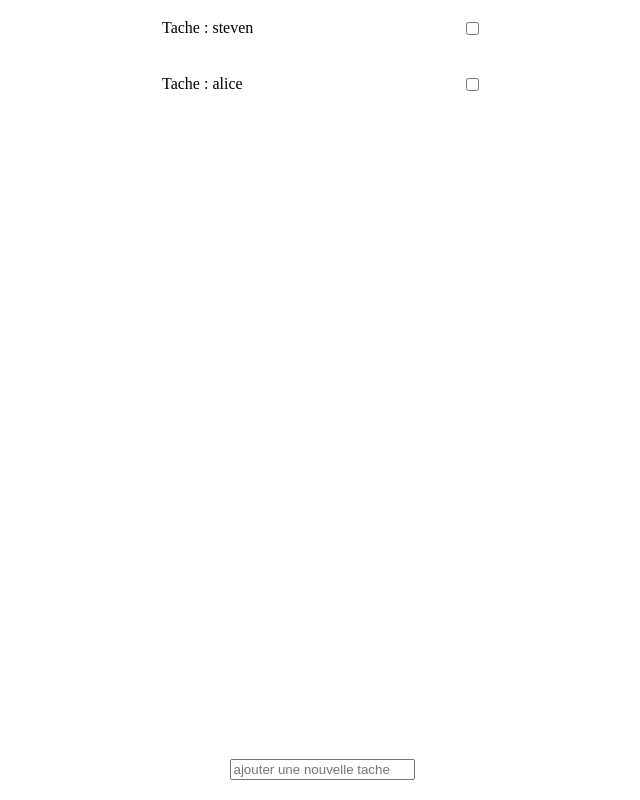
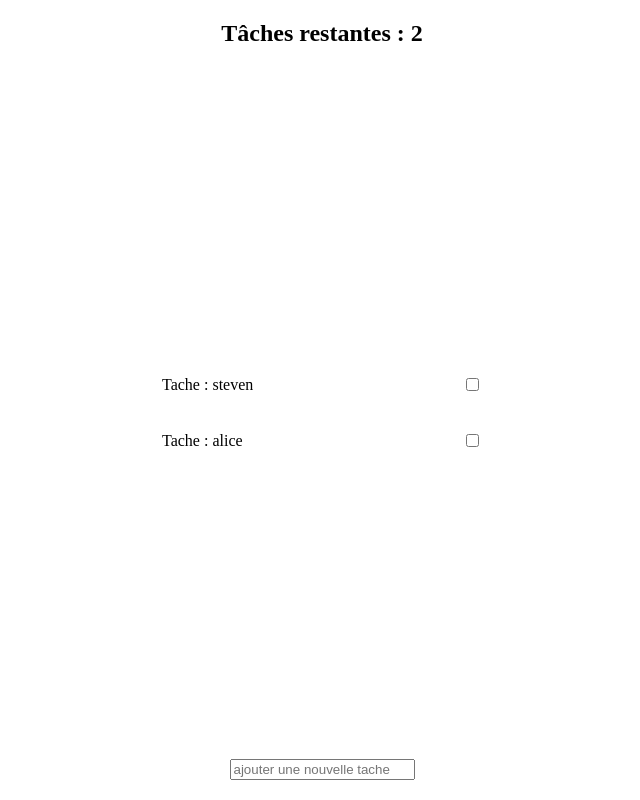
Before and after one commit to Stitiv-12/Devops-project-2026, a React (Vite) app: page / in a window 1280 px wide. Shown: the whole page, without its empty margins (318-958 px from the left). Built offline with nearby package versions, Linux system fonts and the light colour scheme.

Commit message:
feat: taches restantes

```diff
--- a/src/App.tsx
+++ b/src/App.tsx
@@ -25,6 +25,7 @@ function App() {
 
   return (
     <div className="App">
+      <h2>Tâches restantes : {taches.filter((tache) => !tache.state).length}</h2>
       <TodoList listTaches={taches} onToggleTache={handleToggleTache} />
       <input
         type="text"
```
